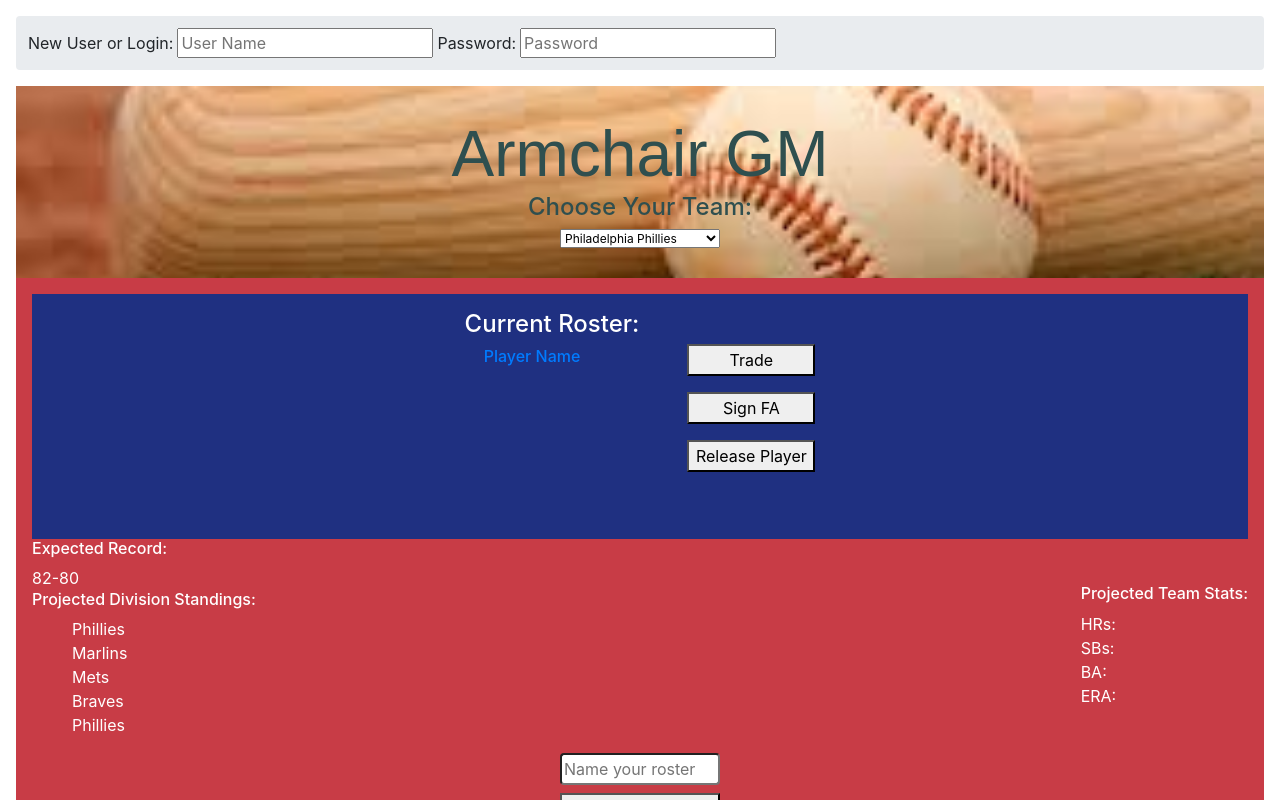
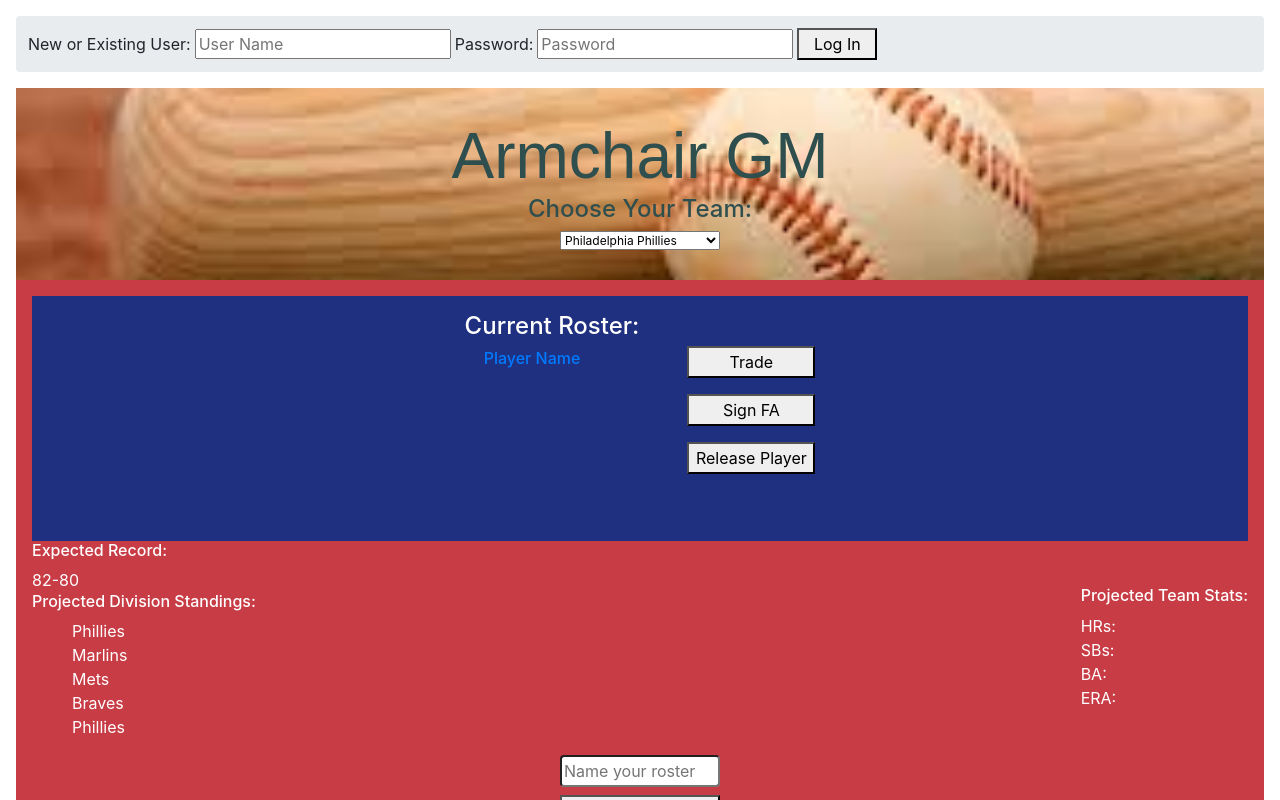
Before and after one commit to aperniciaro/capstone-client, a React (Create React App) app in the folder ClientApp/: page / in a window 1280 px wide. Shown: the top 800 px of the page. Built offline with nearby package versions, Linux system fonts and the light colour scheme; a web font is replaced by a local one.

Commit message:
added log in button

```diff
--- a/ClientApp/src/css/App.css
+++ b/ClientApp/src/css/App.css
@@ -34,6 +34,12 @@
 
 .login-section input {
   margin: 0 0.25rem 0 0.25rem;
+}
+
+.log-in-button {
+  margin-top: 0.5rem;
+  margin-bottom: 0;
+  width: 5rem;
 }
 
 header {
@@ -234,8 +240,12 @@
   flex-direction: column;
 }
 
-@media (min-width: 650px) {
+@media (min-width: 700px) {
   .login-section {
     flex-direction: row;
   }
+
+  .log-in-button {
+    margin: 0;
+  }
 }
--- a/ClientApp/src/pages/Home.js
+++ b/ClientApp/src/pages/Home.js
@@ -6,10 +6,11 @@
     return (
       <div>
         <section className="login-section">
-          <p>New User or Login: </p>
+          <p>New or Existing User: </p>
           <input placeholder="User Name" />
           <p>Password: </p>
           <input placeholder="Password" />
+          <button className="log-in-button">Log In</button>
         </section>
         <header>
           <h1>Armchair GM</h1>
```
